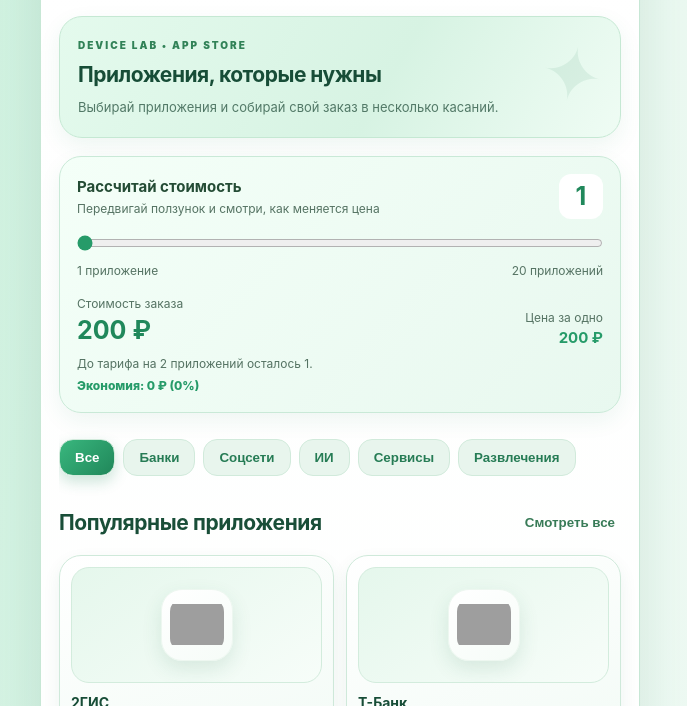
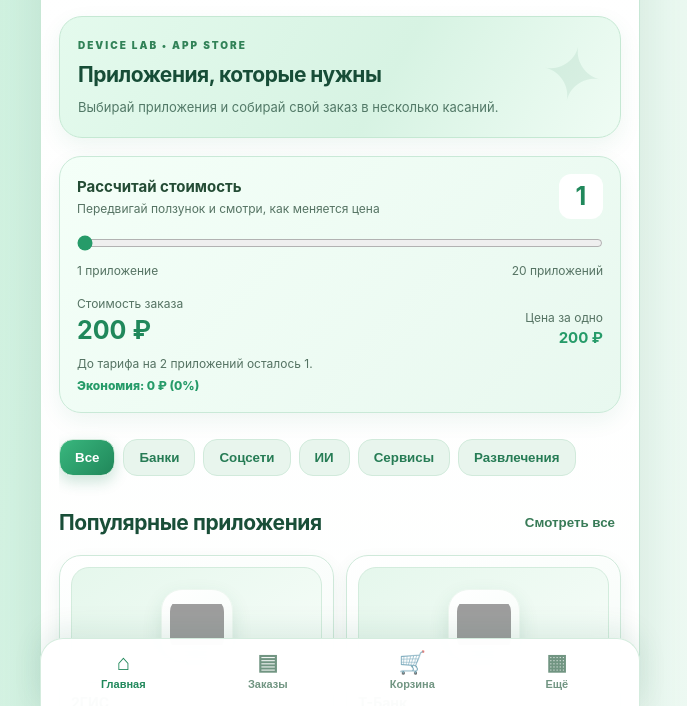
Before and after one commit to Mukhael/device-lab, a plain HTML site: page index.html in a window 1280 px wide. Shown: the part 94-800 px from the top of the page, without its empty margins (300-987 px from the left). Drawn offline with Linux system fonts and the light colour scheme; grey boxes are pictures that could not be loaded.

Commit message:
Fix bottom navigation fixed positioning in Telegram Mini App

```diff
--- a/index.html
+++ b/index.html
@@ -109,6 +109,11 @@ body{margin:0;overflow-x:hidden;}
 .bottom{position:fixed!important;left:50%!important;right:auto!important;bottom:0!important;top:auto!important;transform:translateX(-50%)!important;width:min(600px,100vw)!important;max-width:100vw!important;z-index:1000!important;padding-bottom:calc(12px + var(--dl-tg-bottom))!important;margin:0!important;}
 .toast{bottom:calc(100px + var(--dl-tg-bottom))!important;max-width:calc(100vw - 24px);white-space:normal!important;text-align:center;}
 @media(min-width:700px){body{padding:0!important}.phone{min-height:100dvh!important;border-radius:0!important}.bottom{bottom:0!important}}
+
+/* FIX: backdrop-filter on .phone creates a containing block for fixed descendants. Remove it so bottom navigation is fixed to the viewport, not the end of the catalog. */
+.phone{-webkit-backdrop-filter:none!important;backdrop-filter:none!important;}
+.bottom{position:fixed!important;left:50%!important;right:0!important;bottom:0!important;top:auto!important;transform:none!important;width:100%!important;max-width:600px!important;margin:0 auto!important;z-index:99999!important;}
+@media(min-width:601px){.bottom{left:50%!important;right:auto!important;transform:translateX(-50%)!important;width:600px!important;}}
 </style>
 </head>
 <body><main class="phone">
```
